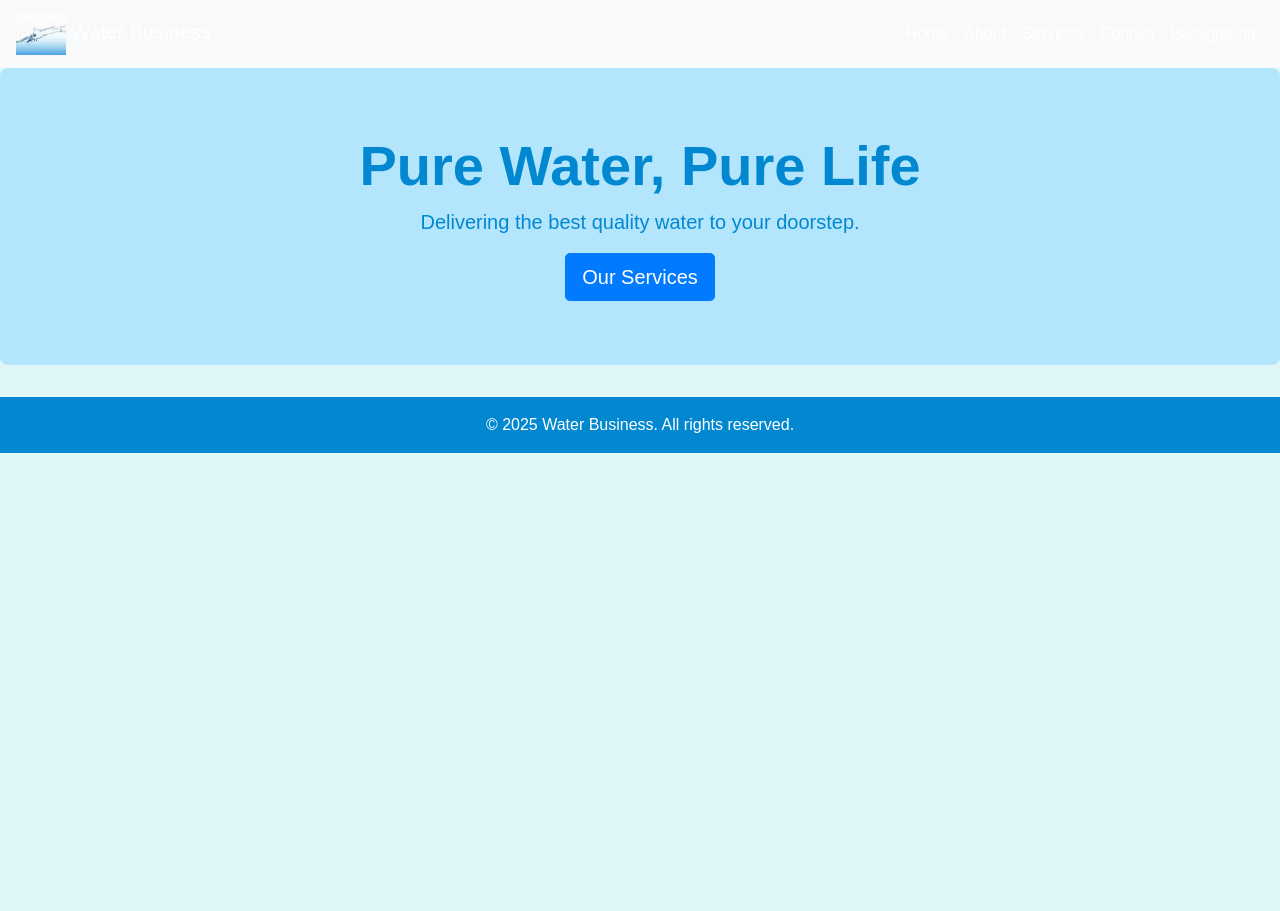
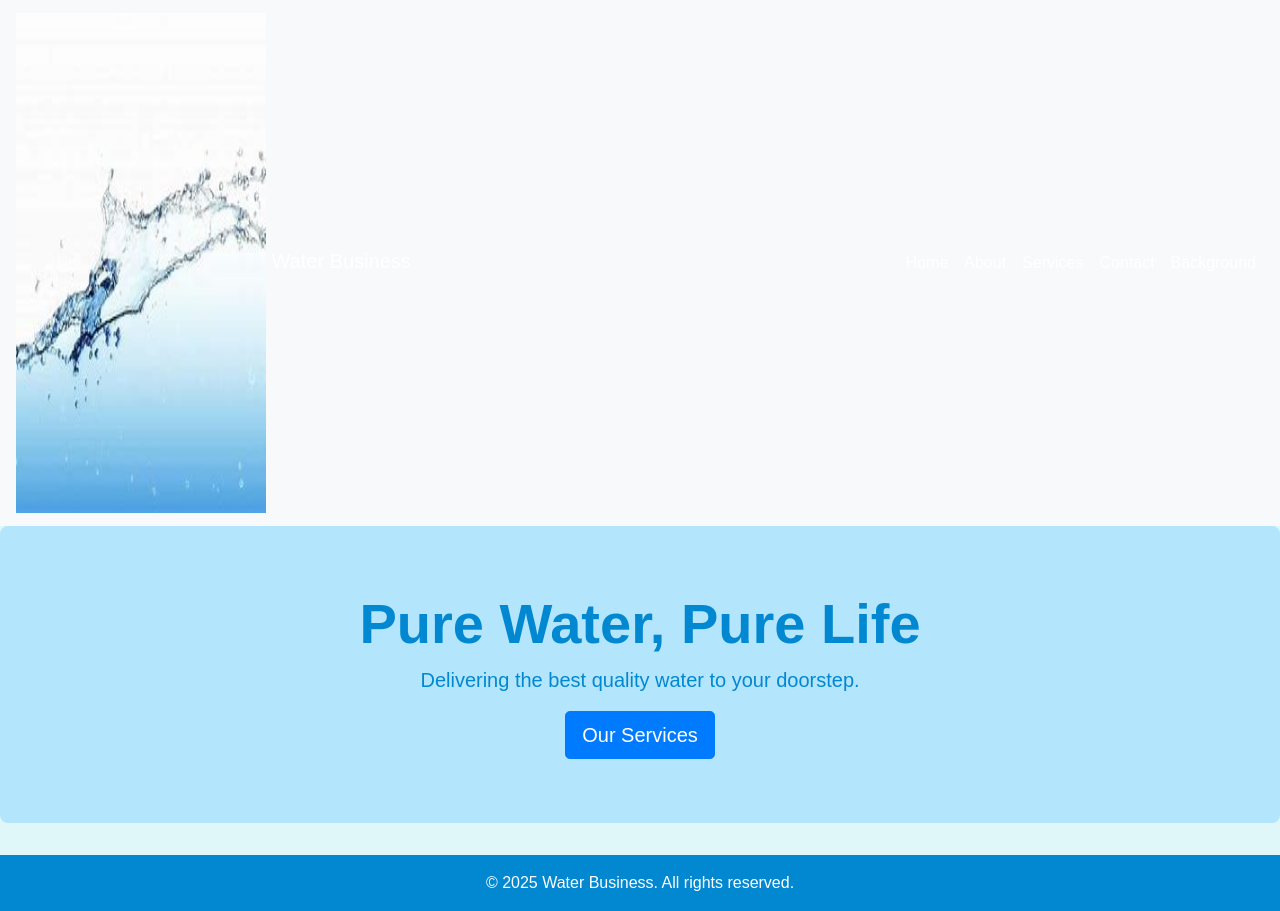
Before and after one commit to vemulanikhitha/WATERBUSSINESS, a plain HTML site: page index.html in a window 1280 px wide. Before the commit the page ends 800 px from the top, so only its background shows below. Drawn offline with nearby package versions, Linux system fonts and the light colour scheme; files that its build step writes are made by us from their sources.

Commit message:
Update index.html

```diff
--- a/index.html
+++ b/index.html
@@ -10,7 +10,7 @@
 <body>
   <!-- Navigation Bar -->
   <nav class="navbar navbar-expand-lg navbar-light bg-light">
-    <a class="navbar-brand" href="index.html"><img src="WATER.JPEG" alt="Logo" style="width: 50px;" height:100px> Water Business</a>
+    <a class="navbar-brand" href="index.html"><img src="WATER.JPEG" alt="Logo" style="width: 250px; height: 500px;"> Water Business</a>
     <button class="navbar-toggler" type="button" data-toggle="collapse" data-target="#navbarNav" aria-controls="navbarNav" aria-expanded="false" aria-label="Toggle navigation">
       <span class="navbar-toggler-icon"></span>
     </button>
```
